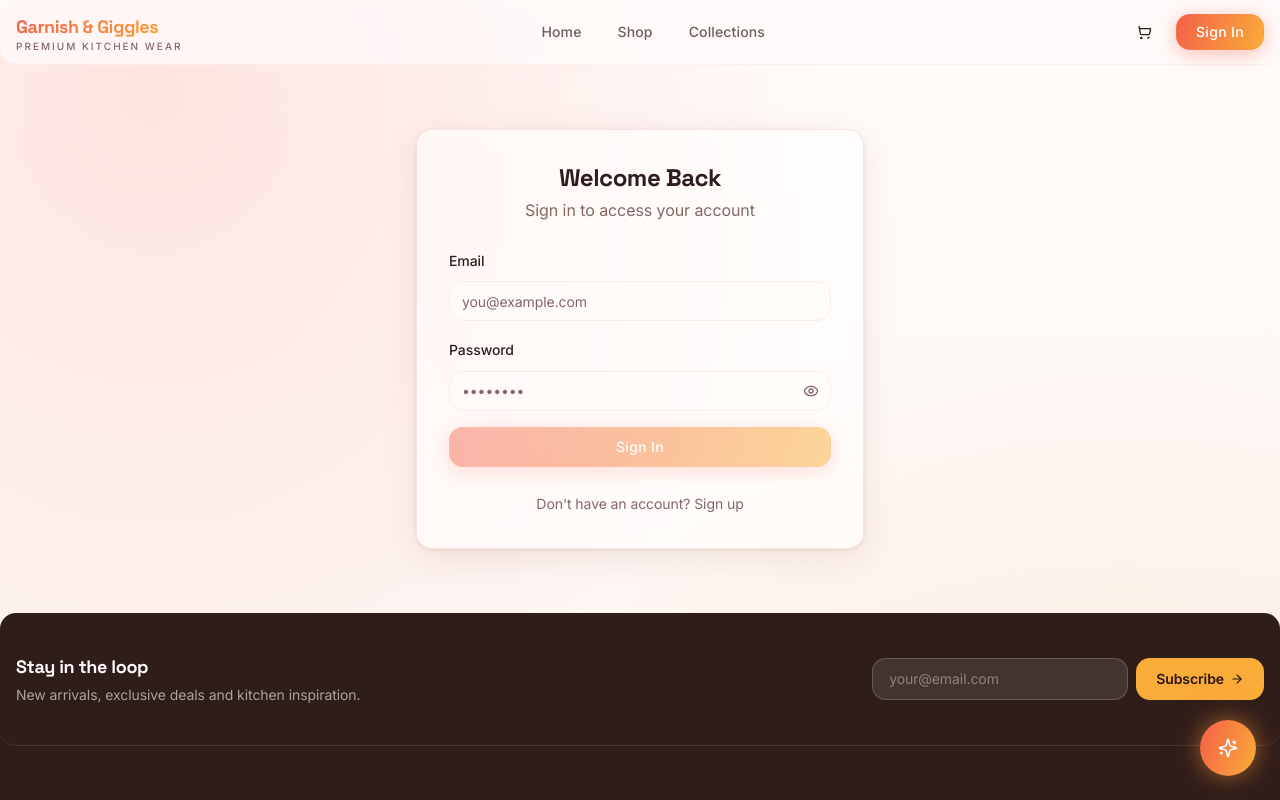
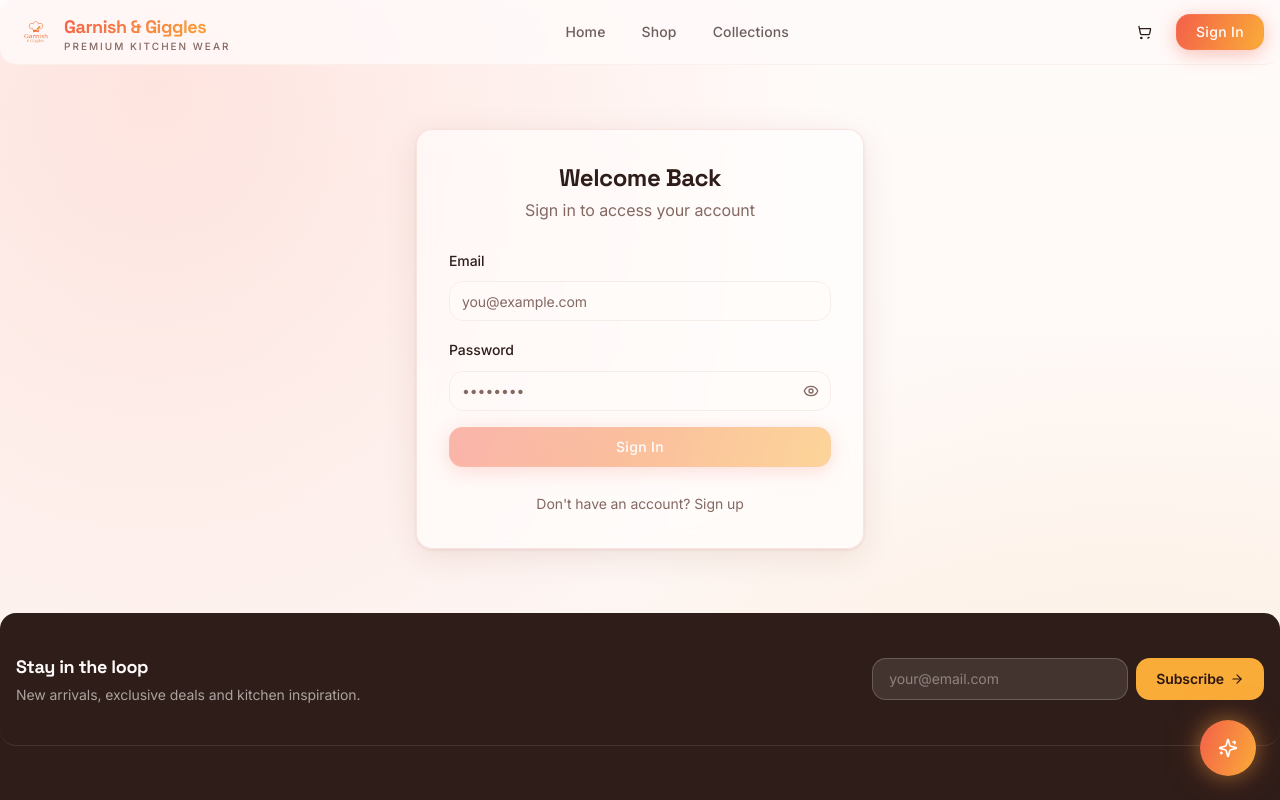
Before and after one commit to Vimalraj-D/friendly-connect, a React (Vite) app: page /auth in a window 1280 px wide. Shown: the top 800 px of the page. Built offline with nearby package versions, Linux system fonts and the light colour scheme; the HTML template or start-up script is replaced by a standard one.

Commit message:
Changes
Co-authored-by: Vimalraj-D <171471318+Vimalraj-D@users.noreply.github.com>

```diff
--- a/src/components/layout/Header.tsx
+++ b/src/components/layout/Header.tsx
@@ -51,18 +51,23 @@ export function Header() {
 
         {/* Logo */}
         <Link to="/" className="flex items-center gap-2 group">
-          <motion.div
-            whileHover={{ scale: 1.02 }}
-            transition={{ type: 'spring', stiffness: 400, damping: 20 }}
-            className="flex flex-col leading-none"
-          >
+          <motion.img
+            src={logo}
+            alt="Garnish & Giggles logo"
+            width={40}
+            height={40}
+            className="h-10 w-10 object-contain"
+            whileHover={{ rotate: -8, scale: 1.05 }}
+            transition={{ type: 'spring', stiffness: 400, damping: 15 }}
+          />
+          <div className="flex flex-col leading-none">
             <span className="text-lg font-display font-bold text-gradient tracking-tight">
               Garnish & Giggles
             </span>
             <span className="text-[10px] uppercase tracking-[0.2em] text-muted-foreground font-medium">
               Premium Kitchen Wear
             </span>
-          </motion.div>
+          </div>
         </Link>
 
         {/* Desktop Navigation */}
```
